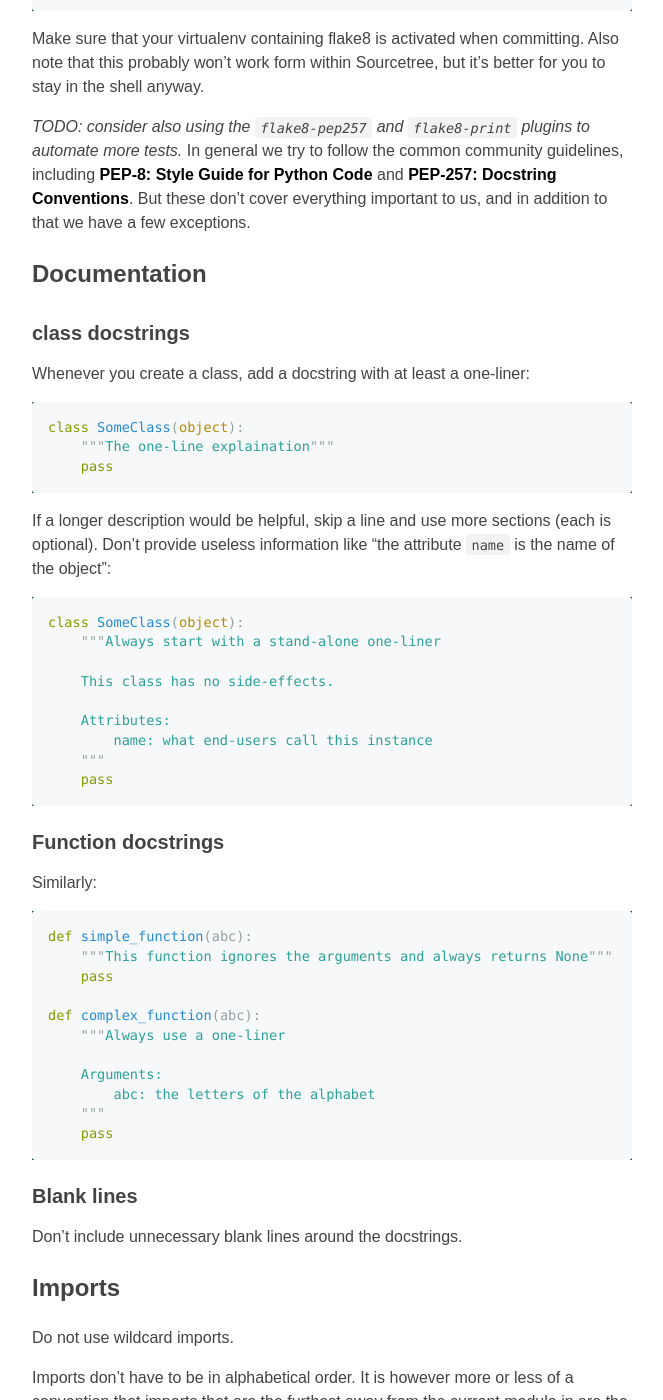
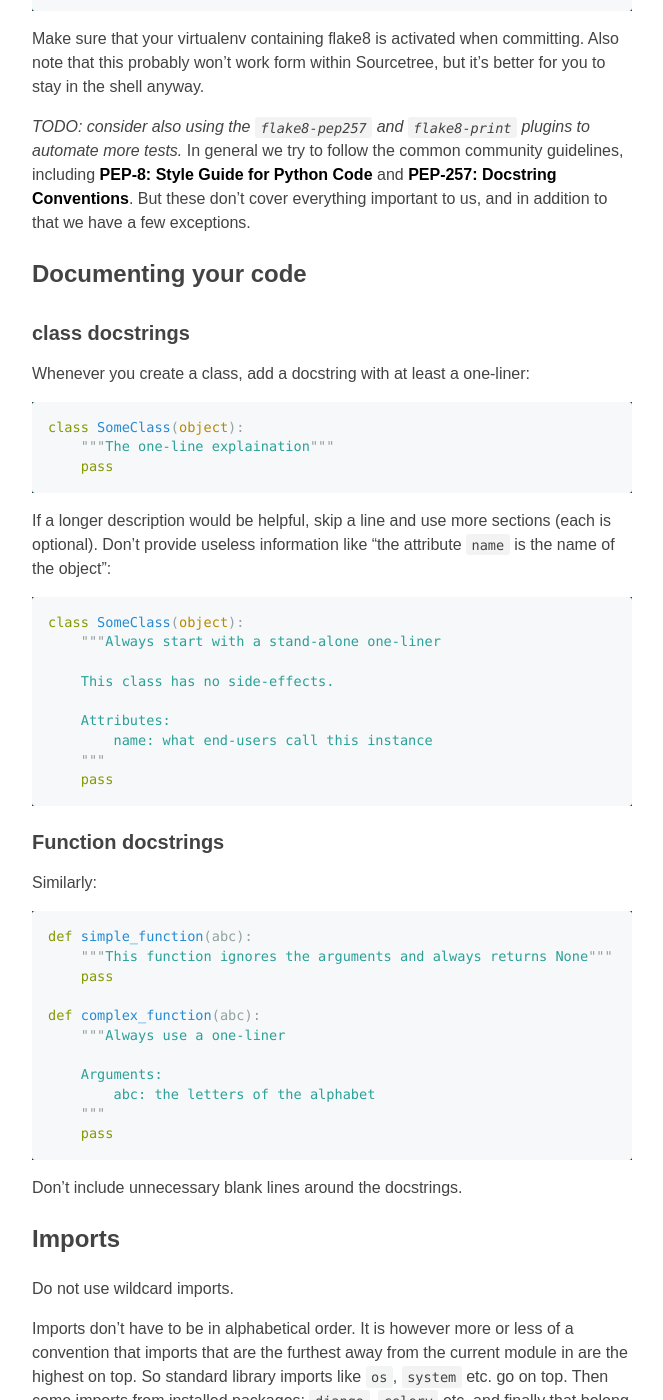
Before and after one commit to Amsterdam/amsterdam.github.io, a Jekyll site: the page built from guides/style-guide-python.md, in a window 1280 px wide and 1400 px high, scrolled down 914 px. Shown: the whole window, without its empty margins (138-801 px from the left). Built offline with Jekyll 4.4.1, drawn with Linux system fonts in a browser that asks for light colours; our own code applies the rules of GitHub Pages for plain Markdown files.

Commit message:
Update `Documenting

````diff
--- a/guides/style-guide-python.md
+++ b/guides/style-guide-python.md
@@ -42,7 +42,7 @@ including [PEP-8: Style Guide for Python Code](https://www.python.org/dev/peps/p
 and [PEP-257: Docstring Conventions](https://www.python.org/dev/peps/pep-0257/). But these
 don't cover everything important to us, and in addition to that we have a few exceptions.
 
-## Documentation
+## Documenting your code
 
 ### class docstrings
 
@@ -87,8 +87,6 @@ def complex_function(abc):
     """
     pass
 ```
-
-### Blank lines
 
 Don't include unnecessary blank lines around the docstrings.
 
````
